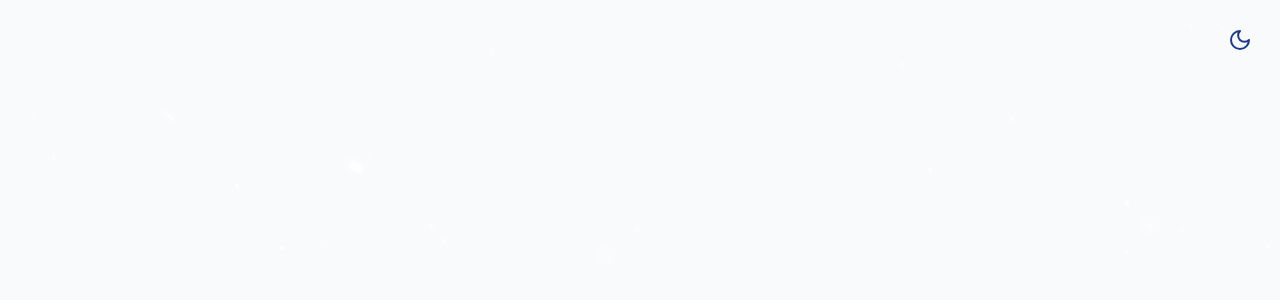
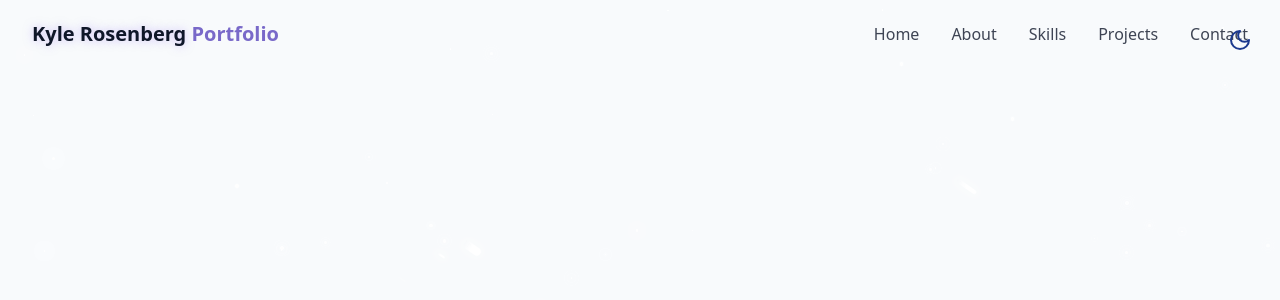
Before and after one commit to rosenbergk/portfolio-website, a React (Vite) app: page / in a window 1280 px wide. Shown: the top 300 px of the page. Built offline with nearby package versions, Linux system fonts and the light colour scheme.

Commit message:
Created navbar

```diff
--- /dev/null
+++ b/src/components/Navbar.jsx
@@ -0,0 +1,91 @@
+import { cn } from "@/lib/utils";
+import { Menu, X } from "lucide-react";
+import { useEffect, useState } from "react";
+
+const navItems = [
+  { name: "Home", href: "#hero" },
+  { name: "About", href: "#about" },
+  { name: "Skills", href: "#skills" },
+  { name: "Projects", href: "#projects" },
+  { name: "Contact", href: "#contact" },
+];
+
+export const Navbar = () => {
+  const [isScrolled, setIsScrolled] = useState(false);
+  const [isMenuOpen, setIsMenuOpen] = useState(false);
+
+  useEffect(() => {
+    const handleScroll = () => {
+      setIsScrolled(window.screenY > 10);
+    };
+
+    window.addEventListener("scroll", handleScroll);
+    return () => window.removeEventListener("scroll", handleScroll);
+  }, []);
+  return (
+    <nav
+      className={cn(
+        "fixed w-full z-40 transition-all duration-300",
+        isScrolled ? "py-3 bg-background/80 backdrop-blur-md shadow-xs" : "py-5"
+      )}
+    >
+      <div className="container flex items-center justify-between">
+        <a
+          className="text-xl font-bold text-primary flex items-center"
+          href="#hero"
+        >
+          <span className="relative z-10 ">
+            <span className="text-glow text-foreground"> Kyle Rosenberg </span>{" "}
+            Portfolio
+          </span>
+        </a>
+
+        {/* desktop nav */}
+        <div className="hidden md:flex space-x-8">
+          {navItems.map((item, key) => (
+            <a
+              key={key}
+              href={item.href}
+              className="text-foreground/80 hover:text-primary transition-colors duration-300"
+            >
+              {item.name}
+            </a>
+          ))}
+        </div>
+
+        {/* mobile nav */}
+
+        <button
+          onClick={() => setIsMenuOpen((prev) => !prev)}
+          className="md:hidden p-2 text-foreground z-50"
+          aria-label={isMenuOpen ? "Close Menu" : "Open Menu"}
+        >
+          {isMenuOpen ? <X size={24} /> : <Menu size={24} />}
+        </button>
+
+        <div
+          className={cn(
+            "fixed inset-0 bg-background/95 backdrop-blur-md z-40 flex flex-col items-center justify-center",
+            "transition-all duration-300 md:hidden",
+            isMenuOpen
+              ? "opacity-100 pointer-events-auto"
+              : "opacity-0 pointer-events-none"
+          )}
+        >
+          <div className="flex flex-col space-y-8 text-xl">
+            {navItems.map((item, key) => (
+              <a
+                key={key}
+                href={item.href}
+                className="text-foreground/80 hover:text-primary transition-colors duration-300"
+                onClick={() => setIsMenuOpen(false)}
+              >
+                {item.name}
+              </a>
+            ))}
+          </div>
+        </div>
+      </div>
+    </nav>
+  );
+};
--- a/src/pages/Home.jsx
+++ b/src/pages/Home.jsx
@@ -1,3 +1,4 @@
+import { Navbar } from "../components/Navbar";
 import { ThemeToggle } from "../components/ThemeToggle";
 import { StarBackground } from "@/components/StarBackground";
 
@@ -10,7 +11,7 @@
       <StarBackground />
 
       {/* Navbar */}
-
+      <Navbar />
       {/* Main Content */}
 
       {/* Footer */}
```
